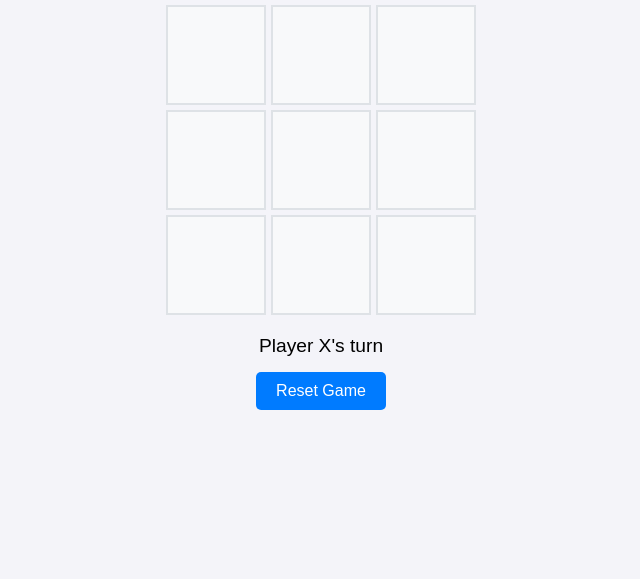
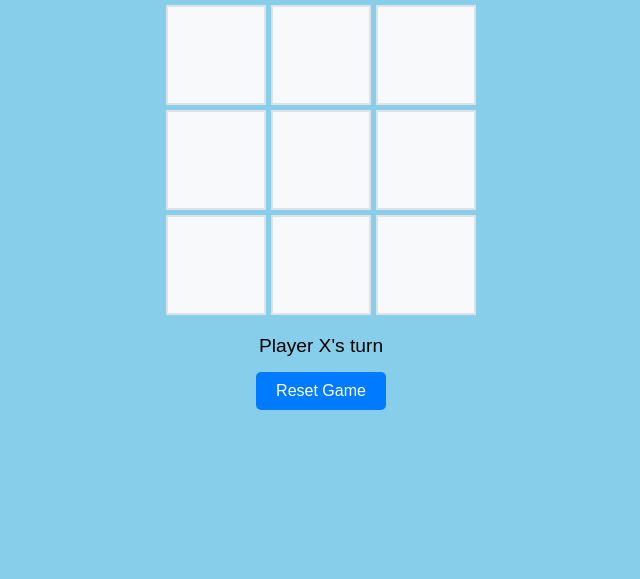
Before and after one commit to mohd123vaseem/Prasunet_WD_02, a plain HTML site: page index.html in a window 1280 px wide. Shown: the part 221-800 px from the top of the page, without its empty margins (319-959 px from the left). Drawn offline with Linux system fonts and the light colour scheme.

Commit message:
Update1 style.css

```diff
--- a/style.css
+++ b/style.css
@@ -10,7 +10,7 @@
     justify-content: center;
     align-items: center;
     height: 100vh;
-    background-color: #f4f4f9;
+     background-color: #87CEEB;
   }
 
   .game-container {
```
